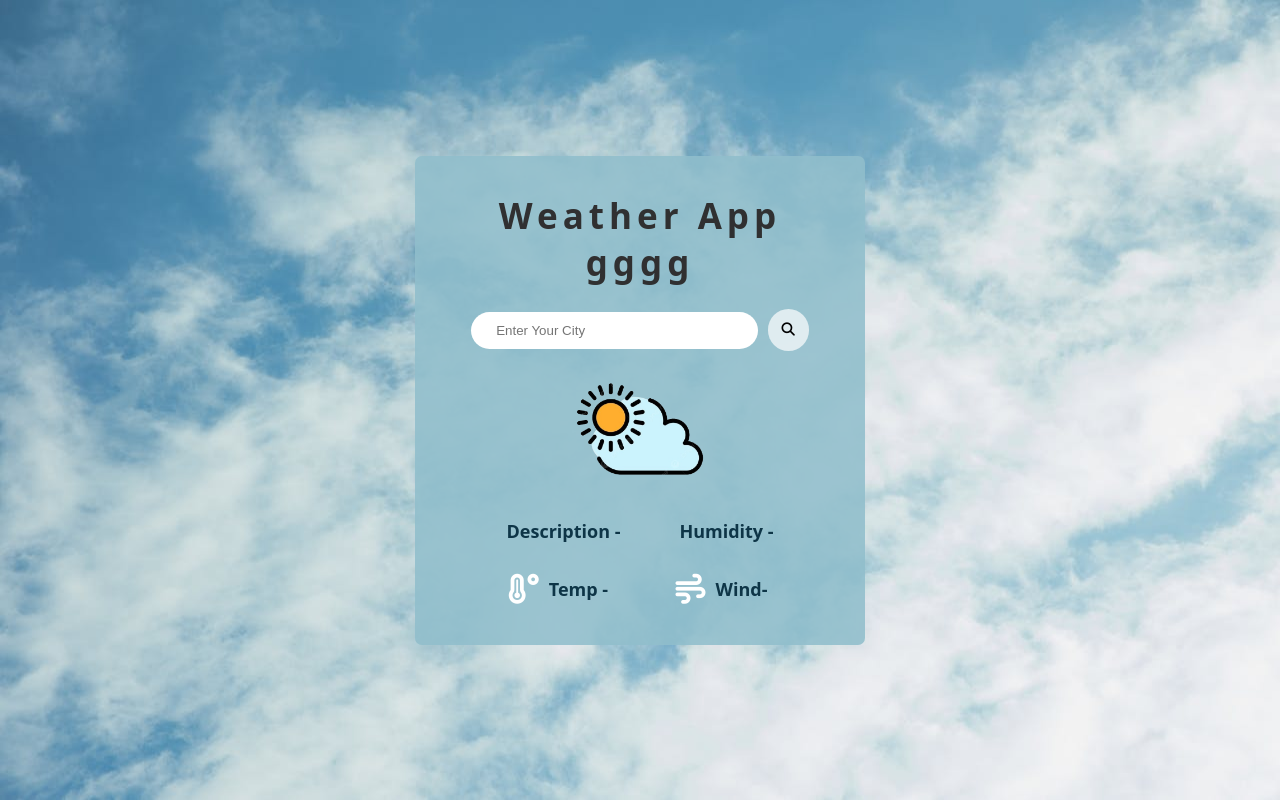
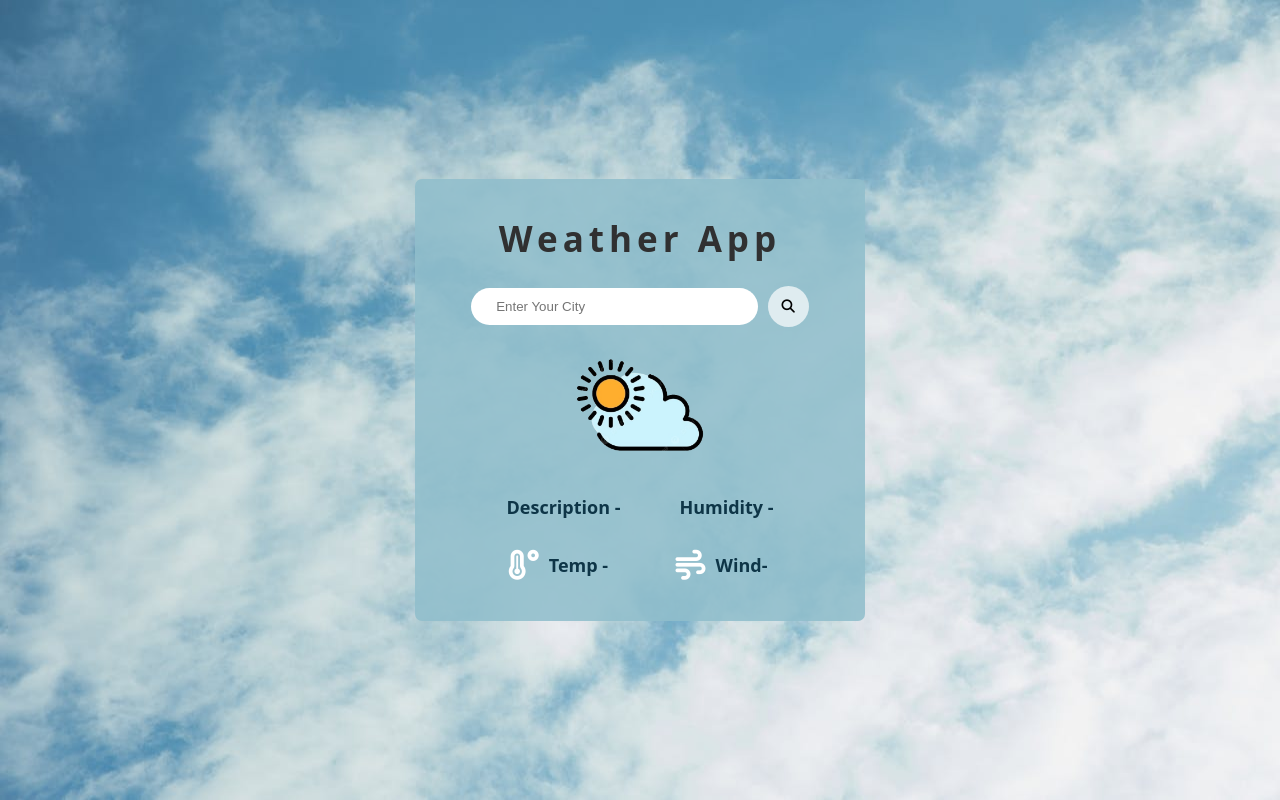
Before and after one commit to gaurav-sharma92/weatherapp, a website: page index.html in a window 1280 px wide. Drawn offline with nearby package versions, Linux system fonts and the light colour scheme.

Commit message:
title chenge weater app

```diff
--- a/index.html
+++ b/index.html
@@ -21,7 +21,7 @@
     <div class="container">
         <div class="row">
                 <div class="weather">
-                    <h1>Weather App gggg</h1>
+                    <h1>Weather App</h1>
                     <div class="row align-items-center">
                         <div class="col-12">
                             <form action="/" class="d-flex align-items-center justify-content-between">
```
